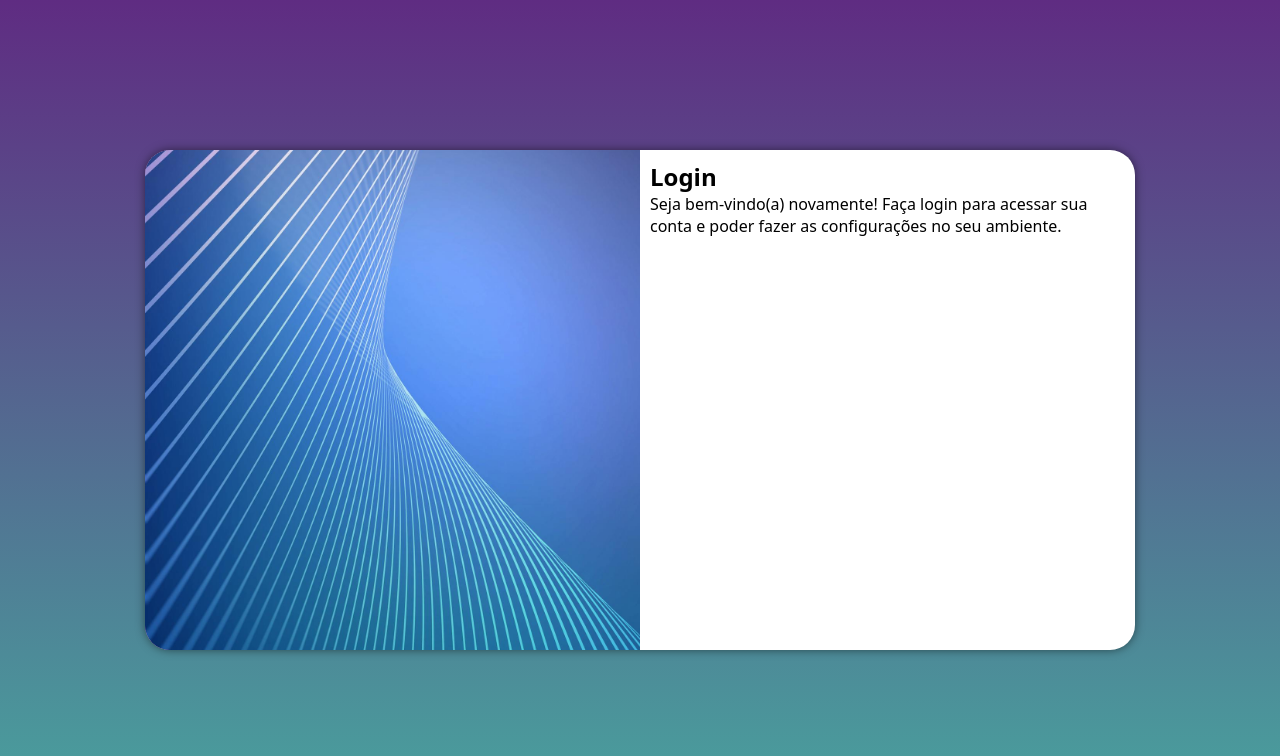
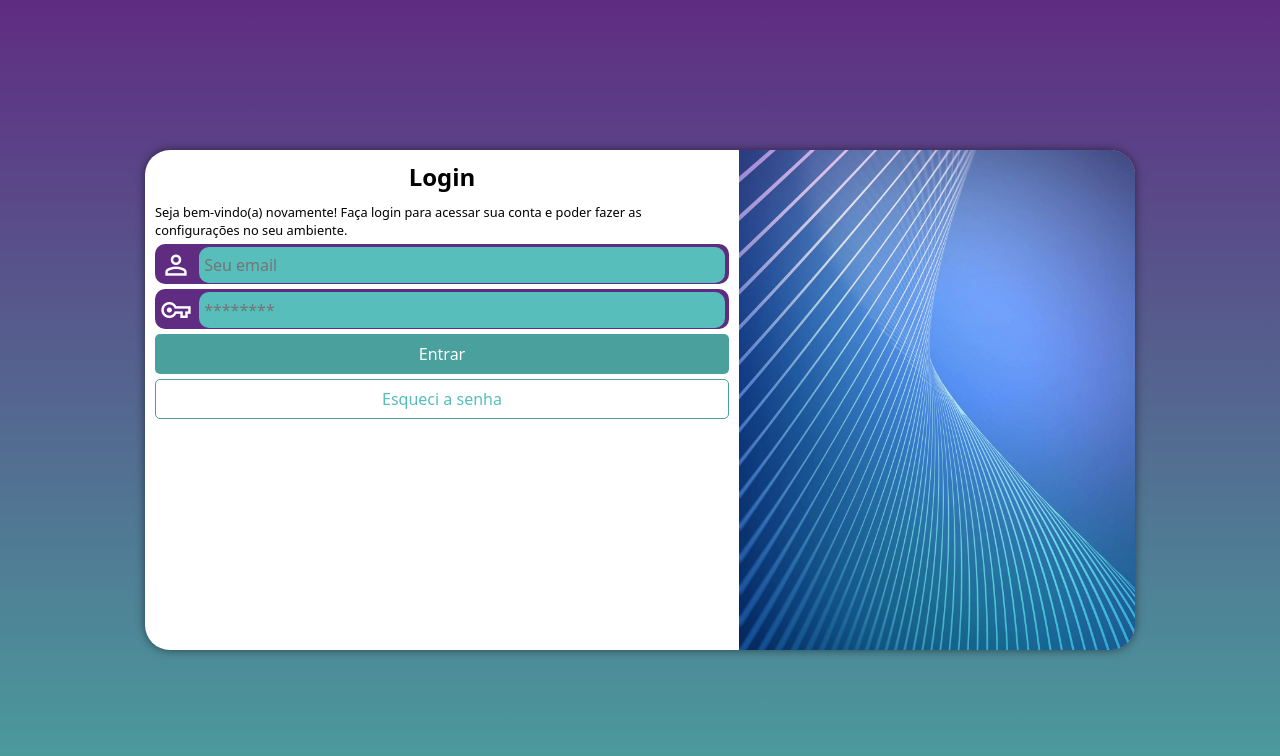
Before and after one commit to quefael/projeto-login, a plain HTML site: page index.html in a window 1280 px wide. Drawn offline with nearby package versions, Linux system fonts and the light colour scheme.

Commit message:
Tela de login

```diff
--- a/estilos/media-queries.css
+++ b/estilos/media-queries.css
@@ -11,13 +11,13 @@
 
     section#login > div#imagem {
         float: left;
-        width: 30%;
+        width: 40%;
         height: 100%;
     }
 
     section#login > div#formulario {
         float: right;
-        width: 70%;
+        width: 60%;
     }
 }
 
@@ -31,13 +31,13 @@
     }
 
     section#login > div#imagem {
-        float: left;
-        width: 50%;
+        float: right;
+        width: 40%;
         height: 100%;
     }
 
     section#login > div#formulario {
-        float: right;
-        width: 50%;
+        float: left;
+        width: 60%;
     }
 }
--- a/estilos/style.css
+++ b/estilos/style.css
@@ -33,7 +33,7 @@ section#login {
     overflow: hidden;
 
     background-color: white;
-    width: 250px;
+    width: 300px;
     height: 500px;
     border-radius: 25px;
     box-shadow: 0px 0px 10px rgba(0, 0, 0, 0.500);
@@ -54,3 +54,81 @@ section#login > div#formulario {
     display: block;
     padding: 10px;
 }
+
+div#formulario > h1 {
+    text-align: center;
+    margin-bottom: 10px;
+}
+
+div#formulario > p {
+    font-size: 0.8em;
+}
+
+form > div.campo {
+    display: block;
+    background-color: #5f2c82;
+    border-radius: 10px;
+
+    width: 100%;
+    height: 40px;
+    margin: 5px 0px;
+}
+
+div.campo > label {
+    display: none;
+}
+
+div.campo > span {
+    color: white;
+    font-size: 2em;
+    width: 40px;
+    padding: 5px;
+}
+
+div.campo > input {
+    background-color: #57bebb;
+    width: calc(99% - 42.5px);
+    height: 90%;
+
+    border: 0px;
+    border-radius: 10px;
+    padding: 5px;
+
+    font-size: 1em;
+    transform: translateY(-10px);
+}
+
+form > input[type=submit] {
+    display: block;
+    background-color: #49a09d;
+    border: none;
+    border-radius: 5px;
+
+    width: 100%;
+    height: 40px;
+    margin-top: 5px;
+
+    font-size: 1em;
+    color: white;
+}
+
+form > input[type=submit]:hover {
+    background-color: #34706e;
+}
+
+form > a.botao {
+    display: block;
+    background-color: white;
+    border: 1px solid #49a09d;
+    border-radius: 5px;
+
+    width: 100%;
+    height: 40px;
+    margin-top: 5px;
+    padding-top: 7.5px;
+
+    color: #57bebb;
+    text-align: center;
+    font-size: 1em;
+    text-decoration: none;
+}
--- a/index.html
+++ b/index.html
@@ -5,6 +5,7 @@
     <meta name="viewport" content="width=device-width, initial-scale=1.0">
     <link rel="stylesheet" href="estilos/style.css">
     <link rel="stylesheet" href="estilos/media-queries.css">
+    <link href="https://fonts.googleapis.com/css2?family=Material+Symbols+Outlined" rel="stylesheet" />
     <title>Tela de login</title>
 </head>
 
@@ -15,12 +16,24 @@
 
             <div id="formulario">
                 <h1>Login</h1>
-                <p>
-                    Seja bem-vindo(a) novamente! Faça login para acessar sua conta e poder fazer as configurações no seu ambiente.
-                </p>
+                <p>Seja bem-vindo(a) novamente! Faça login para acessar sua conta e poder fazer as configurações no seu ambiente.</p>
 
-                <form action="login.php" method="post">
+                <form action="login.php" method="post" autocomplete="on">
+                    <div class="campo">
+                        <span class="material-symbols-outlined">person</span>
+                        <input type="email" name="login" id="ilogin" placeholder="Seu email" autocomplete="email" maxlength="30" required>
+                        <label for="ilogin">Login</label>
 
+                    </div>
+
+                    <div class="campo">
+                        <span class="material-symbols-outlined">vpn_key</span>
+                        <input type="password" name="senha" id="isenha" placeholder="********" autocomplete="current-password" minlength="8" maxlength="20" required>
+                        <label for="isenha">Senha</label>
+                    </div>
+
+                    <input type="submit" value="Entrar">
+                    <a href="esqueci.html" class="botao">Esqueci a senha</a>
                 </form>
             </div>
         </section>
```
